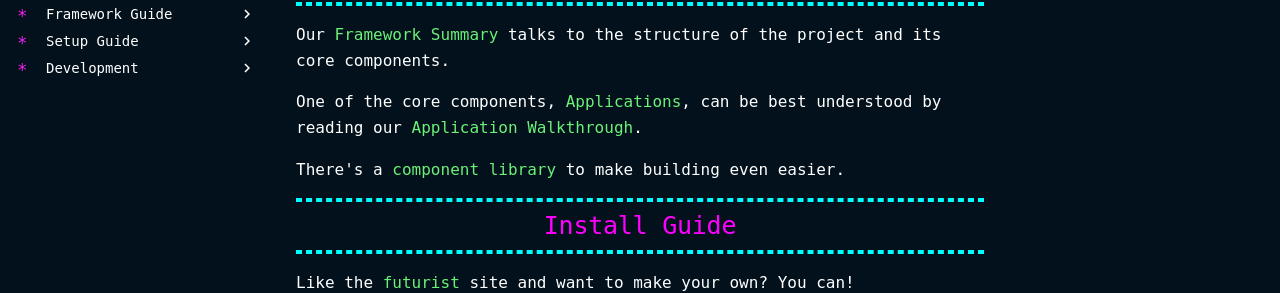
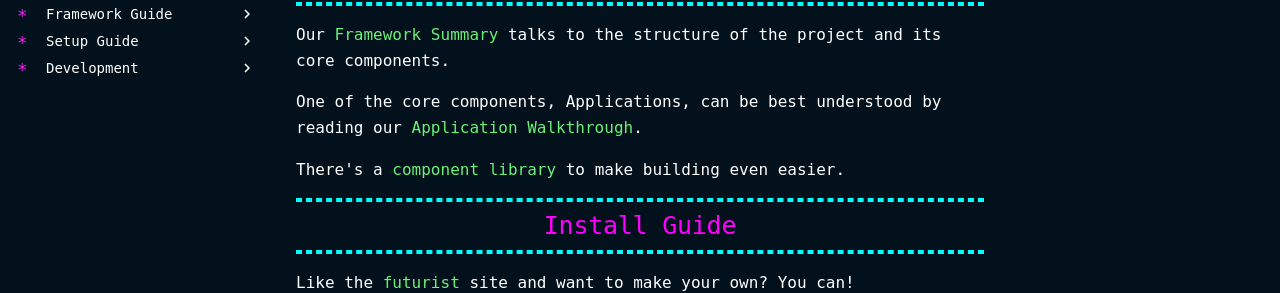
Before and after one commit to FTRST/futurist-docs, an MkDocs documentation site: the page built from docs/index.md, in a window 1280 px wide and 900 px high, scrolled down 936 px. Shown: the part 172-465 px from the top of the window. Built offline with MkDocs 1.6.1 and Material for MkDocs 9.7.7, drawn with Linux system fonts in a browser that asks for light colours; some of the changed lines change nothing that is shown.

Commit message:
link fixes

```diff
--- a/docs/index.md
+++ b/docs/index.md
@@ -16,9 +16,9 @@
 ***
 ## About the Framework
 ***
-Our [Framework Summary](framework/architecture) talks to the structure of the project and its core components.
+Our [Framework Summary](framework/architecture.md) talks to the structure of the project and its core components.
 
-One of the core components, [Applications](framework/applications.md), can be best understood by reading our [Application Walkthrough](framework/app_walkthrough).
+One of the core components, Applications, can be best understood by reading our [Application Walkthrough](framework/app_walkthrough.md).
 
 There's a [component library](components/basewindow.md) to make building even easier.
 
@@ -27,7 +27,7 @@
 ***
 Like the [futurist](https://futurist.io) site and want to make your own? You can!
 
-[Follow this guide](install_guide.md) - it should be quick and painless!
+[Follow this guide](setup_guide/quick_start.md) - it should be quick and painless!
 
 ***
 ## Contributing
@@ -37,6 +37,6 @@
 Interested in extending the project? Here's how you can:
 
 * [GitHub](https://github.com/ftrst/futurist-core): There's plenty of enhancements to make, let's make this awesome together!
-* [Create Applications](apps/index.md): Between examples and our component library, making your own projects should be quick and painless!
+* [Create Applications](framework/app_walkthrough.md): Between examples and our component library, making your own projects should be quick and painless!
 
 Ready to dig into the project? [Click here](project_background) to get started!
```
